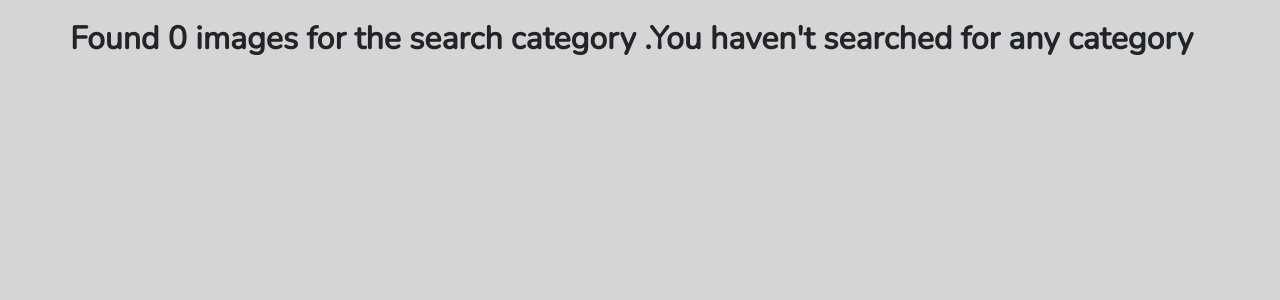
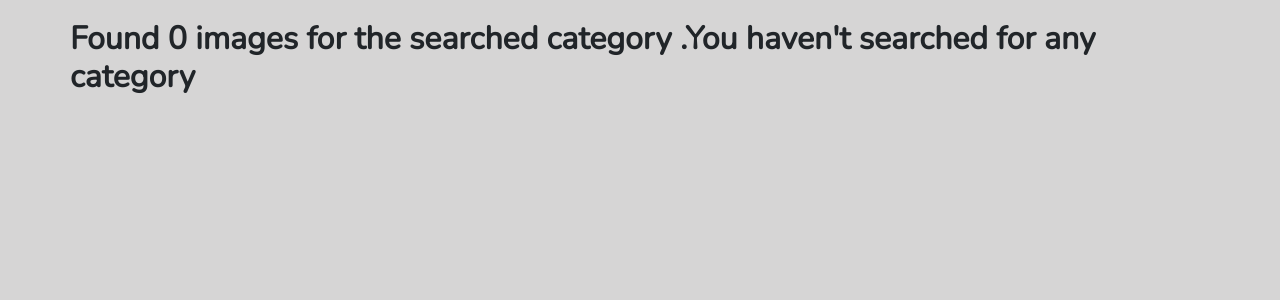
Before and after one commit to Gift-Lumumba/Gallery, a Django app: page /search in a window 1280 px wide. Shown: the part 76-376 px from the top of the page. Run offline with Django 3.2, Linux system fonts and the light colour scheme; some libraries are stand-ins or nearby versions; some web fonts are replaced.

Commit message:
made fixes

```diff
--- a/photos/templates/search.html
+++ b/photos/templates/search.html
@@ -10,7 +10,7 @@
     {% if images %}
       <h2><b>Found {{ images|length }} results of searched category {{message}}</b></h2>
     {% else %}
-      <h2> <b>Found 0 images for the search category {{message}}</b></h2>
+      <h2> <b>Found 0 images for the searched category {{message}}</b></h2>
     {% endif %}
 
   </div>
```
